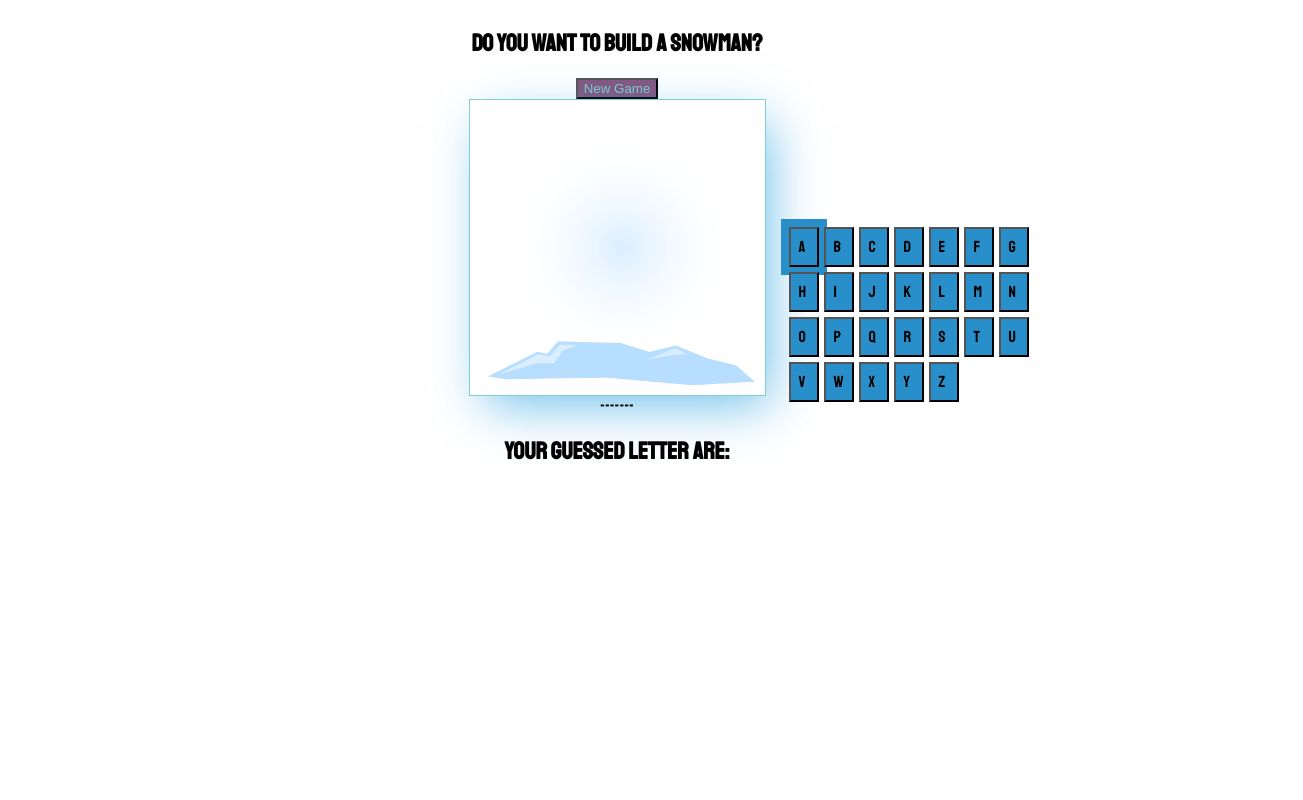
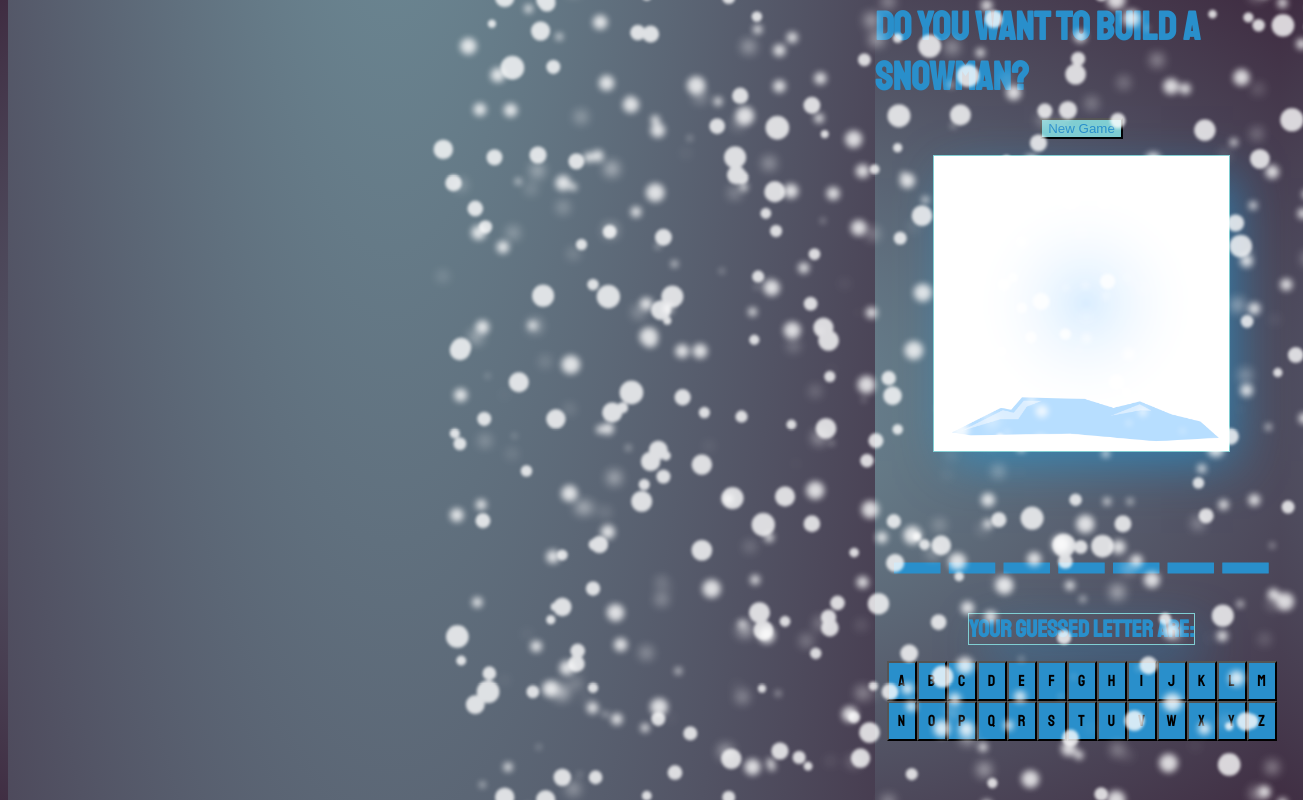
Before and after one commit to Amheisern/Snowman, a React (Vite) app: page / in a window 1280 px wide. Shown: the top 800 px of the page, 1303 px wide, since content can reach past the window. Built offline with nearby package versions, Linux system fonts and the light colour scheme.

Commit message:
css and snow... centering issues

```diff
--- a/src/App.tsx
+++ b/src/App.tsx
@@ -1,5 +1,6 @@
 import React, { useState } from 'react'
 import { Snowman } from './components/Snowman'
+import { Snow } from './components/Snow'
 
 // dont need below code since i'm fetching a world from an API
 const ALPHABET = [...Array(26)].map((_, i) => String.fromCharCode(i + 65)) // A-Z
@@ -10,7 +11,7 @@ export function App() {
   const [secretWord, setSecretWord] = useState('')
   const [correctLetters, setCorrectLetters] = useState('')
   const [numberOfCorrectLetters, setNumberOfCorrectLetters] = useState(0)
-  const [wordDisplayed, setWordDisplayed] = useState('-------')
+  const [wordDisplayed, setWordDisplayed] = useState('_______')
   const [playable, setPlayable] = useState('New Game')
 
   async function gameOn() {
@@ -26,7 +27,7 @@ export function App() {
     setGuessedLetters('')
     setCorrectLetters('')
     setNumberOfCorrectLetters(0)
-    setWordDisplayed('-------')
+    setWordDisplayed('_______')
     gameOn()
   }
 
@@ -63,6 +64,7 @@ export function App() {
         //     newWordDisplayed = newWordDisplayed.concat(wordDisplayed[index])
         //    return newWordDisplayed
         //   }
+
         console.log(`secret word ${secretWord}`)
         console.log('*********')
         console.log(`word displayed ${wordDisplayed}`)
@@ -76,7 +78,9 @@ export function App() {
 
   return (
     <div>
-      <section>
+      <Snow />
+      <main>
+        <header>
           <h1>Do you want to Build a SNOWMAN?</h1>
           <button className="newGame" onClick={() => newGame()}>
             {playable}
@@ -84,8 +88,8 @@ export function App() {
           <Snowman numberOfCorrectLetters={numberOfCorrectLetters} />
           <span>{wordDisplayed}</span>
           <h2>Your guessed letter are: {guessedLetters}</h2>
-      </section>
-      <p className="abc">
+        </header>
+        <section>
           {ALPHABET.map(function (letter) {
             return (
               <button
@@ -100,7 +104,9 @@ export function App() {
               </button>
             )
           })}
-      </p>
+        </section>
+        <footer>Made by Amheiser</footer>
+      </main>
     </div>
   )
 }
--- /dev/null
+++ b/src/components/Snow.tsx
@@ -0,0 +1,14 @@
+import React from 'react'
+
+export function Snow() {
+  return (
+    <div className="wrapper">
+      <div className="snow layer1 a"></div>
+      <div className="snow layer1"></div>
+      <div className="snow layer2 a"></div>
+      <div className="snow layer2"></div>
+      <div className="snow layer3 a"></div>
+      <div className="snow layer3"></div>
+    </div>
+  )
+}
--- a/src/index.scss
+++ b/src/index.scss
@@ -8,18 +8,49 @@
   --bright-sky: #80ced2;
   --night-sky: #85577e;
   --sand: #f7f0da;
-  --sea: #5a9090;
+  --snow: rgb(41, 143, 203);
+  background: radial-gradient(
+    farthest-corner at 50% 50%,
+    #7397a1 1%,
+    #3f2c41 100%
+  );
 }
 div {
+  font-family: 'Staatliches', cursive;
+  color: var(--snow);
   display: flex;
   align-items: center;
   justify-content: center;
+  margin: 0;
+  width: 100vw;
+  height: 100vh;
 }
+main {
+  display: flex;
+  flex-direction: column;
+  align-items: center;
+  justify-content: center;
+}
+
 header {
   display: flex;
   flex-direction: column;
   align-items: center;
 }
+h1 {
+  font-family: 'Staatliches', cursive;
+  font-size: 2.5rem;
+  font-weight: bold;
+  color: var(--snow);
+  margin-bottom: 1rem;
+}
+
+.newGame {
+  color: var(--snow);
+  background-color: var(--bright-sky);
+  margin-bottom: 1rem;
+}
+
 img {
   display: flex;
   justify-content: center;
@@ -33,19 +64,32 @@ img {
   background-size: 100%;
   margin: 0 15px;
 }
+header span {
+  display: flex;
+  justify-content: space-evenly;
+  color: var(--snow);
+  margin-top: 1rem;
+  padding-left: 15px;
+  padding-right: 15px;
+  font-size: 100px;
+  width: 100%;
+}
+h2 {
+  font-family: 'Staatliches', cursive;
+  font-size: 1.5rem;
+  font-weight: bold;
+  color: var(--snow);
+  margin-bottom: 1rem;
+  border: 1px solid var(--bright-sky);
+  box-shadow: 10px 16px 48px -7px rgba(29, 156, 224, 0.64);
+}
 section {
   display: flex;
-  flex-direction: column;
   align-items: center;
-}
-.newGame {
-  color: var(--bright-sky);
-  background-color: var(--night-sky);
+  justify-content: center;
+  flex-wrap: wrap;
 }
 .abc {
-  display: grid;
-  grid-template-columns: 1fr 1fr 1fr 1fr 1fr 1fr 1fr;
-  grid-template-rows: 1fr 1fr 1fr 1fr;
   grid-gap: 5px;
   width: 30px;
   height: 40px;
@@ -56,12 +100,110 @@ section {
   padding: 0.5rem;
 }
 
+footer {
+  margin-top: 5rem;
+}
 button:disabled {
   background: #ccc;
   opacity: 0.5;
   cursor: not-allowed;
 }
-
-span .hidden {
-  visibility: hidden;
+.wrapper {
+  width: 300vw;
+  height: 300vh;
+  background: radial-gradient(
+    farthest-corner at 30vw 20vh,
+    #7397a1 1%,
+    #3f2c41 100%
+  );
 }
+$s1: '';
+$s2: '';
+$s3: '';
+@for $i from 1 through 300 {
+  $s1: $s1 +
+    random(1000) *
+    0.1vw +
+    ' ' +
+    random(1000) *
+    0.1vh +
+    ' ' +
+    0 +
+    ' ' +
+    random(50) *
+    -0.01rem +
+    #fff;
+  $s2: $s2 +
+    random(1000) *
+    0.1vw +
+    ' ' +
+    random(1000) *
+    0.1vh +
+    ' ' +
+    0 +
+    ' ' +
+    random(50) *
+    -0.01rem +
+    #fff;
+  $s3: $s3 +
+    random(1000) *
+    0.1vw +
+    ' ' +
+    random(1000) *
+    0.1vh +
+    ' ' +
+    0 +
+    ' ' +
+    random(50) *
+    -0.01rem +
+    #fff;
+  @if $i < 300 {
+    $s1: $s1 + ',';
+    $s2: $s2 + ',';
+    $s3: $s3 + ',';
+  }
+}
+.snow {
+  border-radius: 50%;
+  opacity: 0.8;
+  position: absolute;
+  top: -100vh;
+  animation-name: fall;
+  animation-timing-function: linear;
+  animation-iteration-count: infinite;
+}
+.layer1 {
+  width: 1.5rem;
+  height: 1.5rem;
+  filter: blur(1.5px);
+  box-shadow: #{$s1};
+  animation-duration: 6s;
+}
+.layer1.a {
+  animation-delay: -3s;
+}
+.layer2 {
+  width: 1.2rem;
+  height: 1.2rem;
+  filter: blur(3px);
+  box-shadow: #{$s2};
+  animation-duration: 8s;
+}
+.layer2.a {
+  animation-delay: -4s;
+}
+.layer3 {
+  width: 0.8rem;
+  height: 0.8rem;
+  filter: blur(6px);
+  box-shadow: #{$s3};
+  animation-duration: 10s;
+}
+.layer3.a {
+  animation-delay: -5s;
+}
+@keyframes fall {
+  100% {
+    transform: translateY(200vh);
+  }
+}
```
Lines whose indentation alone changed are shown as unchanged.
